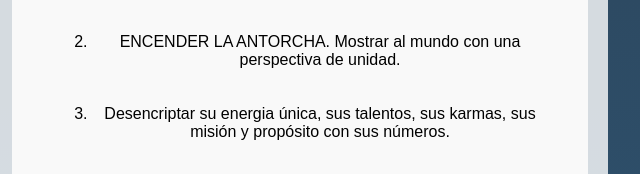
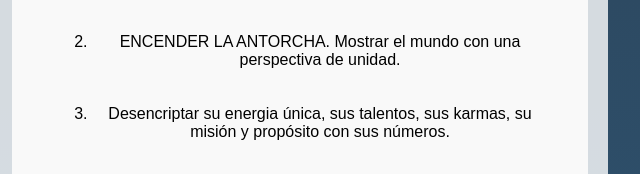
Before and after one commit to LeoSebaLobo/Couching, a plain HTML site: page index.html in a window 1280 px wide. Shown: the part 557-731 px from the top of the page, 328-968 px from the left. Drawn offline with Linux system fonts and the light colour scheme.

Commit message:
cambios finales

```diff
--- a/index.html
+++ b/index.html
@@ -23,8 +23,8 @@
                 <h2>Contenido de los Módulos Paso a Paso</h2><br><br>
                 <ol class="ordered-list">
                     <li>Evaluación psicologica para estabilizar a la persona y lograr apertura de conciencia</li><br><br>
-                    <li>ENCENDER LA ANTORCHA. Mostrar al mundo con una perspectiva de unidad.</li><br><br>
-                    <li>Desencriptar su energia única, sus talentos, sus karmas, sus misión y propósito con sus números.</li><br><br>
+                    <li>ENCENDER LA ANTORCHA. Mostrar el mundo con una perspectiva de unidad.</li><br><br>
+                    <li>Desencriptar su energia única, sus talentos, sus karmas, su misión y propósito con sus números.</li><br><br>
                     <li>Detectar las raíces de sus heridas y vacios emocionales percibidos.</li><br><br>
                     <li>Explicar como curar esas heridas y vacios para lograr estabilidad y equilibrio emocional interno</li><br><br>
                     <li>Aprender a hacerme responsable de mi vida, entendiendo cómo y porqué desde una conciencia mas elevada.</li><br>
```
